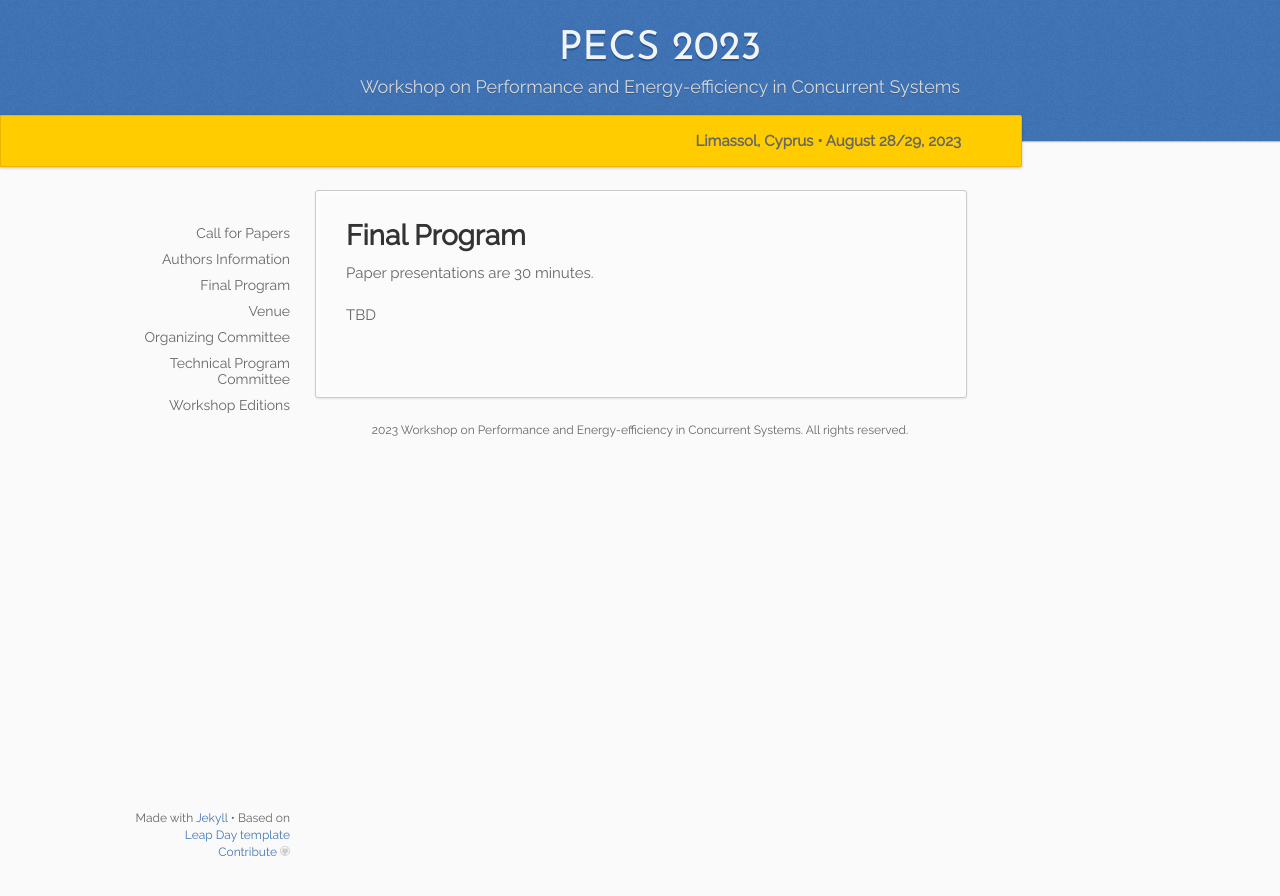
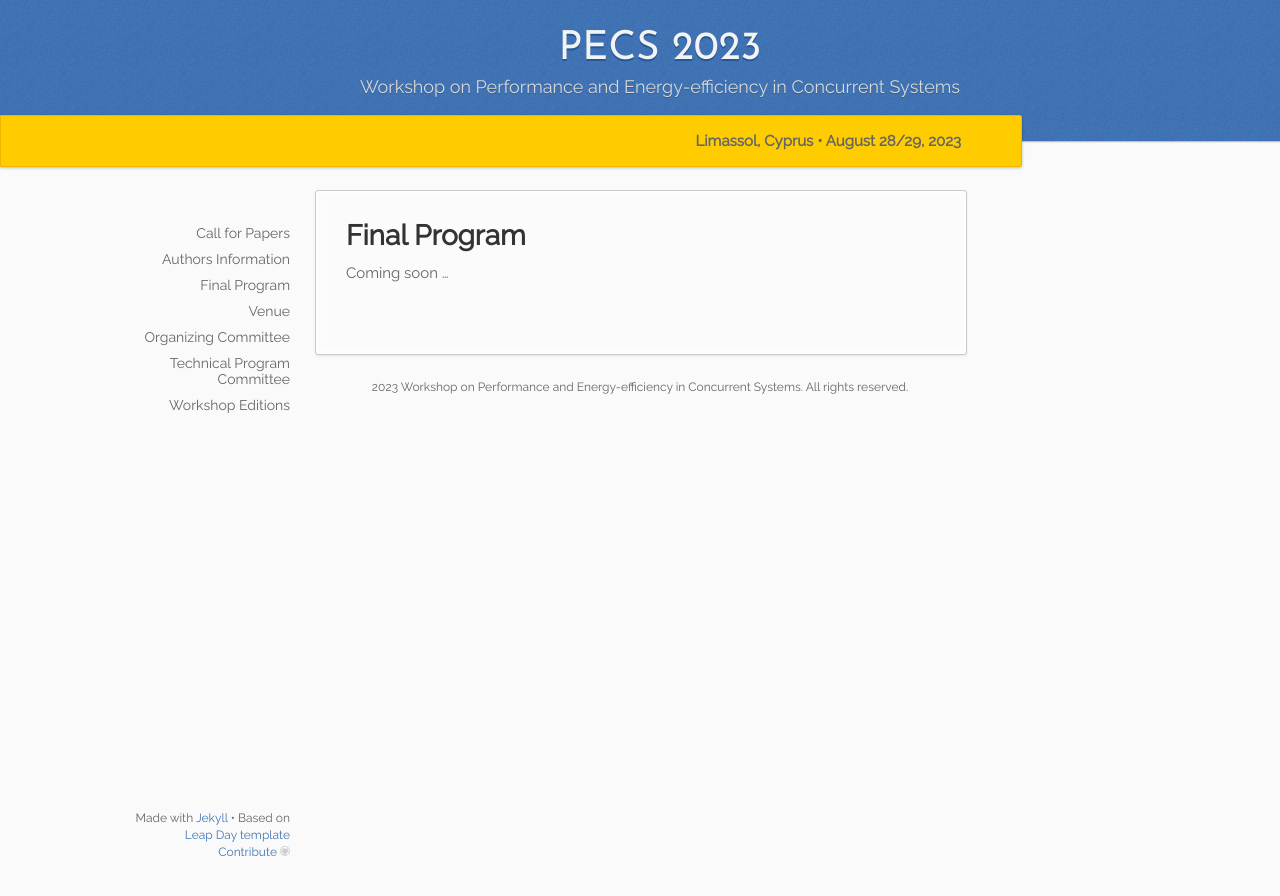
Before and after one commit to pecs-workshop/pecs-workshop.github.io, a Jekyll site: the page built from _2023/05.program.md, in a window 1280 px wide. Shown: the top 896 px of the page. Built offline with Jekyll 4.4.1, drawn with Linux system fonts in a browser that asks for light colours.

```diff
--- a/_2023/05.program.md
+++ b/_2023/05.program.md
@@ -6,6 +6,4 @@
 ---
 
 
-Paper presentations are 30 minutes.
-
-TBD
+Coming soon ...
```
